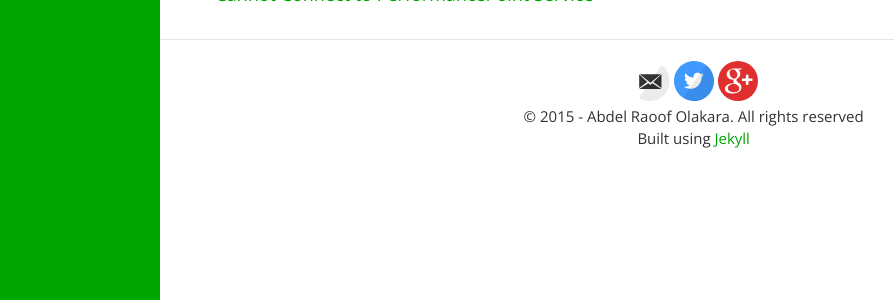
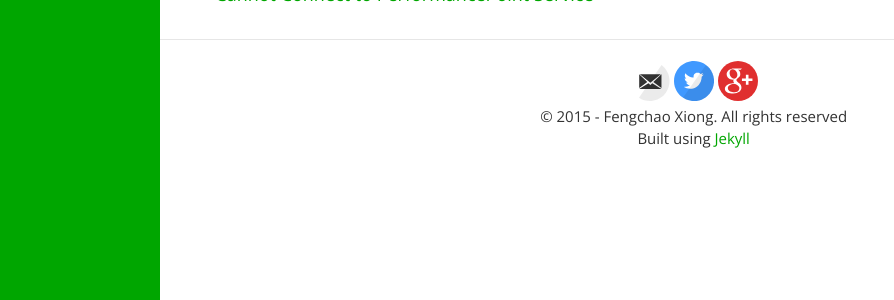
Before and after one commit to bearshng/xiongfuli, a Jekyll site: the page built from archive/index.html, in a window 1280 px wide. Shown: the part 331-631 px from the top of the page, without its empty margins (53-947 px from the left). Built offline with Jekyll 4.4.1, drawn with Linux system fonts in a browser that asks for light colours.

Commit message:
change resume url and author
change resume url and author

```diff
--- a/_config.yml
+++ b/_config.yml
@@ -18,7 +18,7 @@
 - text: About
   url: /about/
 - text: Resume
-  url: /resume/
+  url: /resume/cv.pdf
 - text: Blog
   url: /blog/
 - text: Tags
@@ -27,11 +27,11 @@
   url : /archive/
 
 # Author Details
-author:         'Abdel Raoof Olakara'
+author:         'Fengchao Xiong'
 linkedin:       'https://ae.linkedin.com/in/olakara/'
 twitter:        'https://twitter.com/olakara'
 facebook:       'https://www.facebook.com/olakara'
-gplus:          'https://plus.google.com/100425464897246255887/'
+gplus:          'https://plus.google.com/u/0/+FengchaoXiong'
 
 # Google Analytics
 gahandler: 'UA-52149651-1'
```
